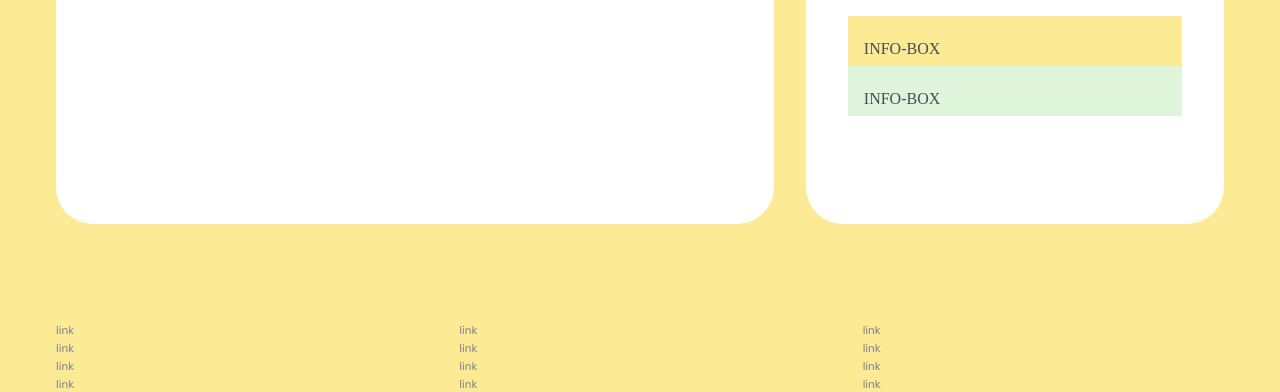
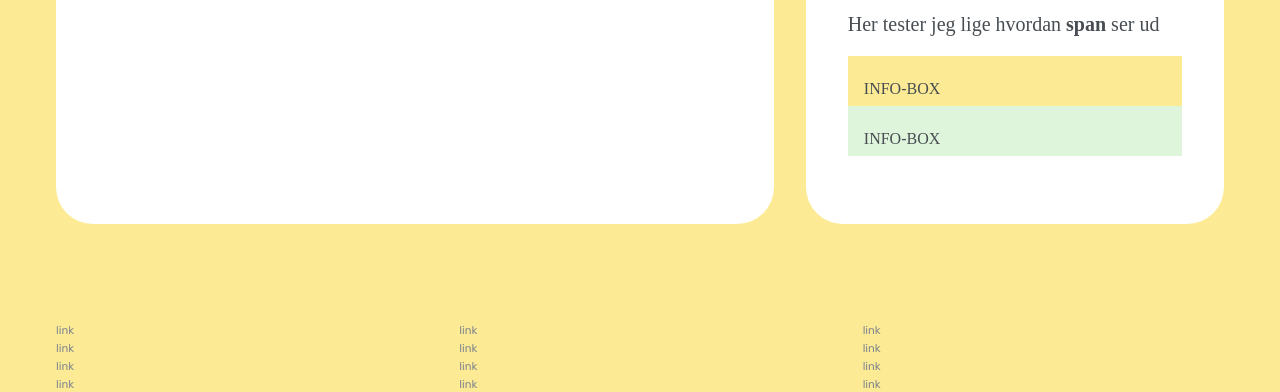
Before and after one commit to Smedegaardx/emergency-site, a plain HTML site: page instruction.html in a window 1280 px wide. Shown: the part 408-800 px from the top of the page. Drawn offline with Linux system fonts and the light colour scheme; a script that the page names is missing.

Commit message:
Lille ændring

```diff
--- a/css/infographic.css
+++ b/css/infographic.css
@@ -4,7 +4,7 @@
 .info-graphic,
 .info-text {
   background-color: var(--info-background-color);
-  padding: 0;
+  padding: 40px 0;
 }
 .info-text h2 {
   line-height: 3rem;
```
